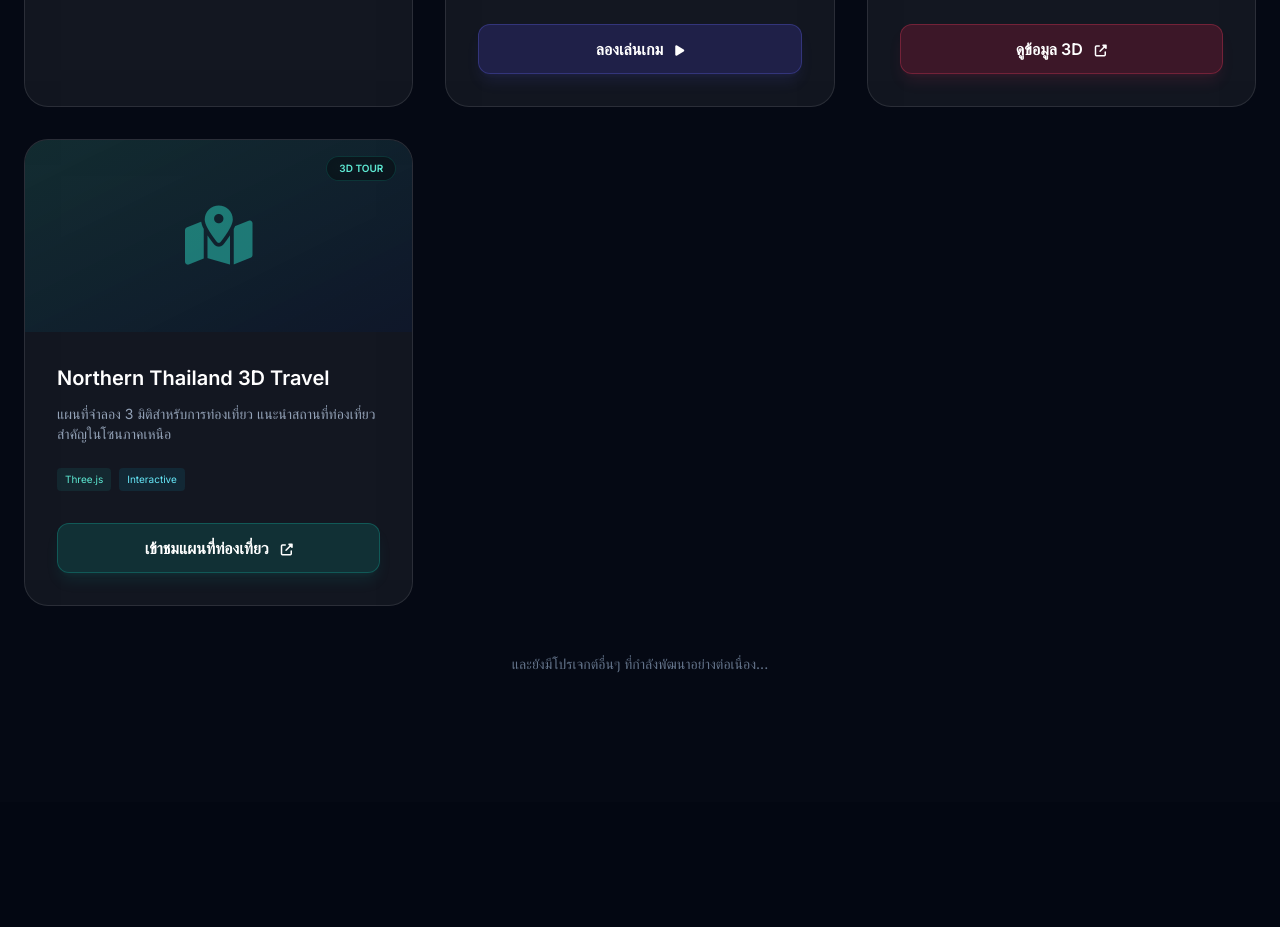
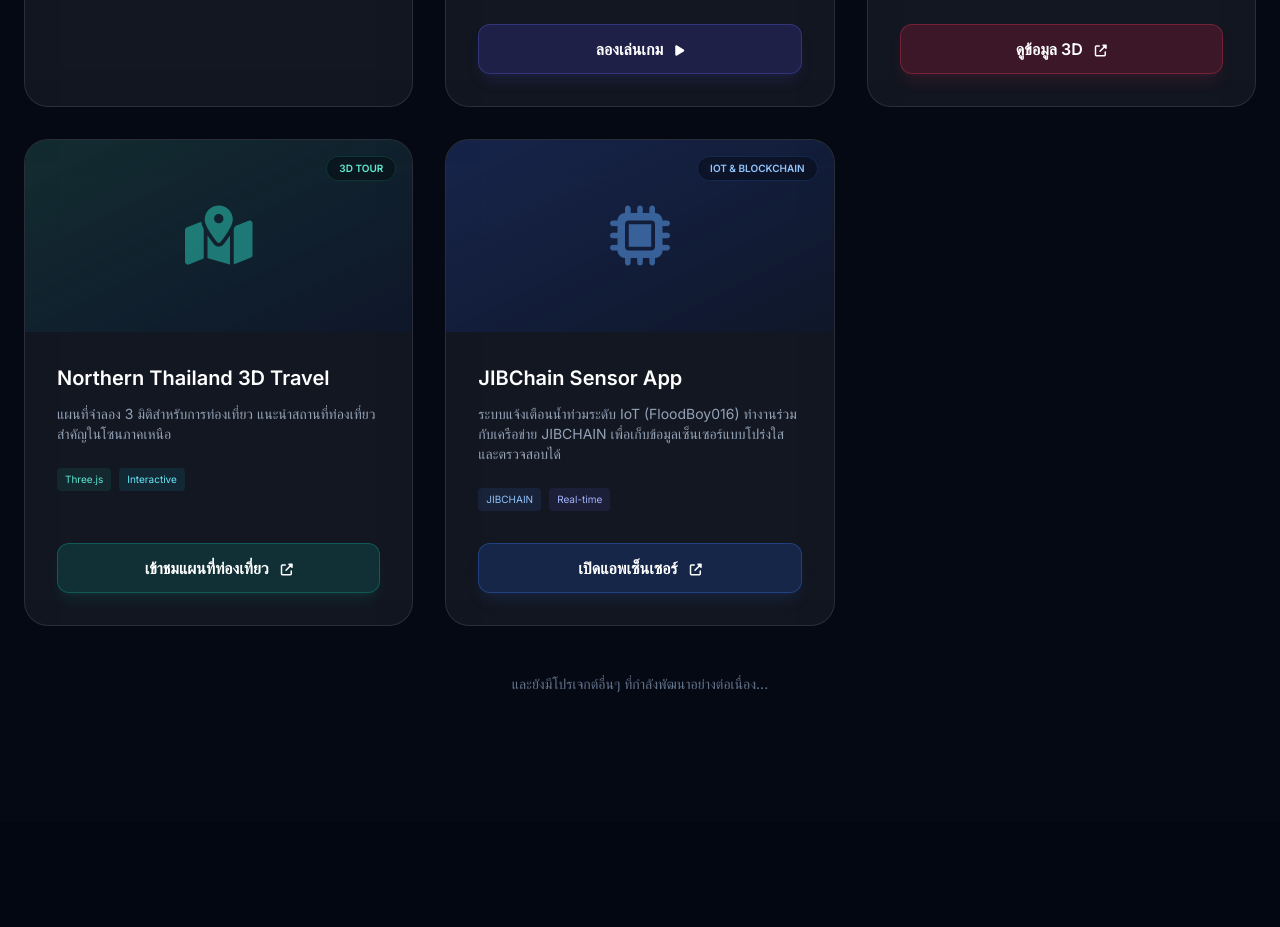
Before and after one commit to Ratchanon00/ratchanon-portfolio-spa, a plain HTML site: page index.html in a window 1280 px wide. Shown: the part 2240-3167 px from the top of the page. Drawn offline with nearby package versions, Linux system fonts and the light colour scheme.

Commit message:
Add JIBChain Sensor App project card

```diff
--- a/index.html
+++ b/index.html
@@ -332,6 +332,33 @@
                         </a>
                     </div>
                 </div>
+
+                <!-- Card 5: JIBChain Sensor -->
+                <div
+                    class="glass-panel rounded-3xl overflow-hidden group hover:scale-[1.02] transition-all duration-500 flex flex-col">
+                    <div
+                        class="h-48 bg-gradient-to-br from-blue-900/40 to-slate-900 flex items-center justify-center relative">
+                        <i
+                            class="fas fa-microchip text-6xl text-blue-400/50 group-hover:text-blue-400 group-hover:scale-110 transition-all duration-500"></i>
+                        <div
+                            class="absolute top-4 right-4 bg-black/40 backdrop-blur px-3 py-1 rounded-full text-[10px] text-blue-300 font-bold border border-blue-500/20">
+                            IOT & BLOCKCHAIN</div>
+                    </div>
+                    <div class="p-8 flex-1 flex flex-col">
+                        <h3 class="text-xl font-bold text-white mb-3">JIBChain Sensor App</h3>
+                        <p class="text-sm text-slate-400 mb-6 line-clamp-3">ระบบแจ้งเตือนน้ำท่วมระดับ IoT (FloodBoy016)
+                            ทำงานร่วมกับเครือข่าย JIBCHAIN เพื่อเก็บข้อมูลเซ็นเซอร์แบบโปร่งใสและตรวจสอบได้</p>
+                        <div class="flex flex-wrap gap-2 mb-8">
+                            <span class="text-[10px] bg-blue-500/10 text-blue-300 px-2 py-1 rounded">JIBCHAIN</span>
+                            <span
+                                class="text-[10px] bg-indigo-500/10 text-indigo-300 px-2 py-1 rounded">Real-time</span>
+                        </div>
+                        <a href="https://ratchanon00.github.io/jibchain-sensor-app/" target="_blank"
+                            class="mt-auto block w-full text-center py-3 bg-blue-600/20 hover:bg-blue-600/40 text-white font-bold rounded-xl border border-blue-500/30 transition-all shadow-lg shadow-blue-500/10 hover:shadow-blue-500/20">
+                            เปิดแอพเซ็นเซอร์ <i class="fas fa-external-link-alt text-xs ml-2"></i>
+                        </a>
+                    </div>
+                </div>
             </div>
 
             <div class="mt-12 text-center">
```
